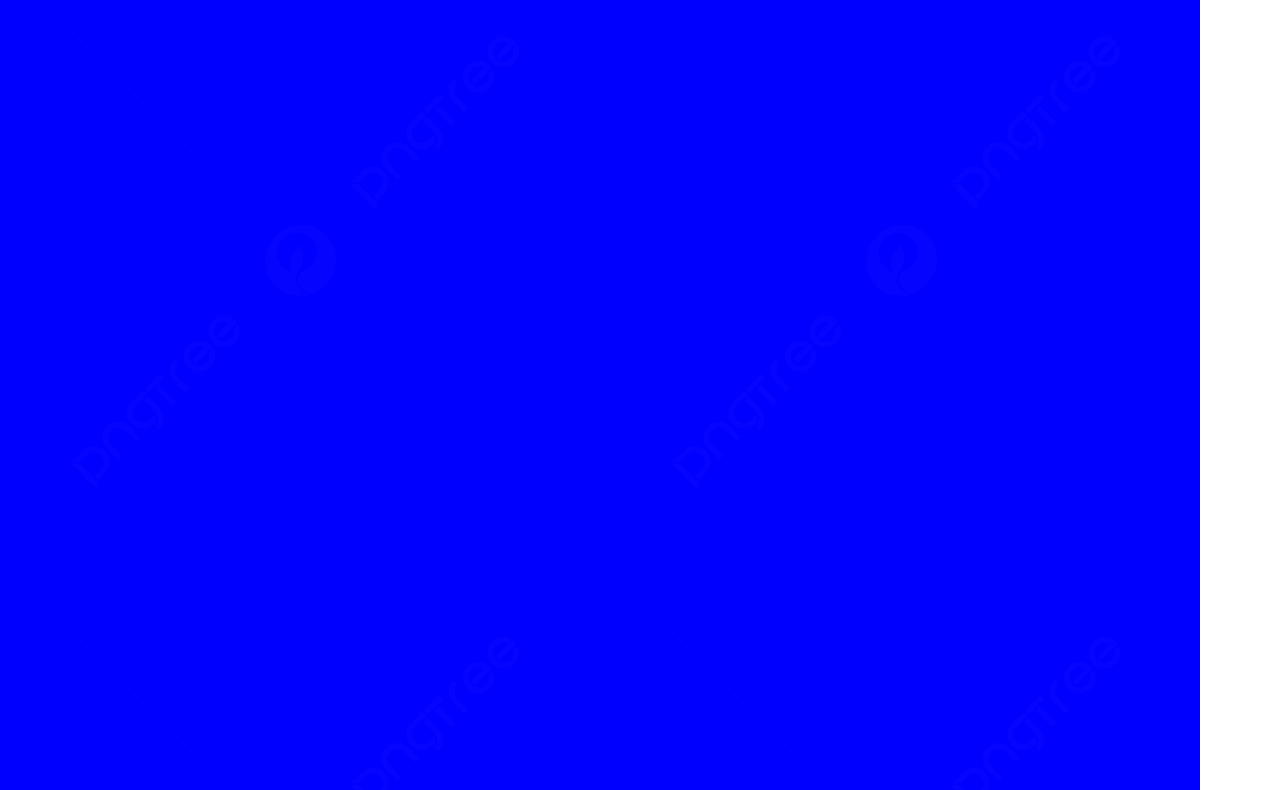
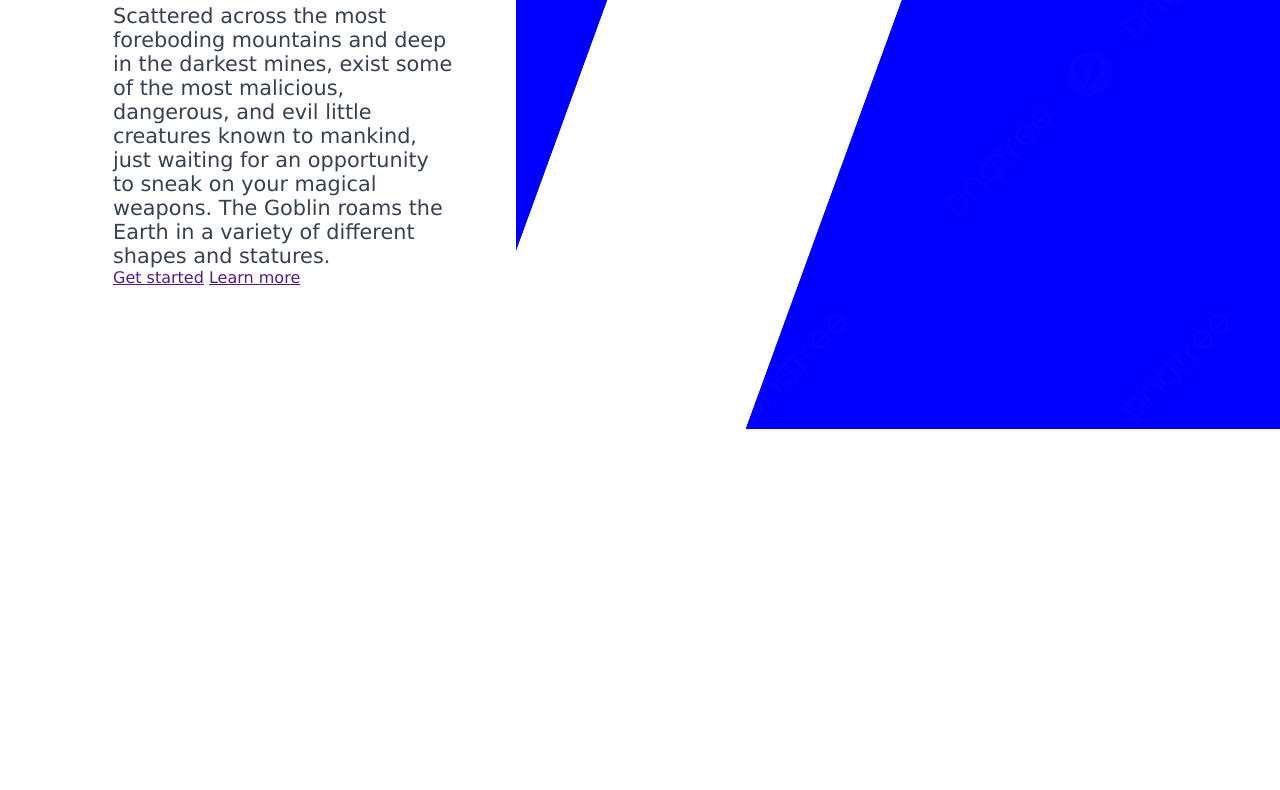
Before and after one commit to lucasccgomes/landing-page, a plain HTML site: page index.html in a window 1280 px wide. Shown: the part 185-975 px from the top of the page. After the commit the page ends 800 px from the top, so only its background shows below. Drawn offline with Linux system fonts and the light colour scheme.

Commit message:
Update CSS
Tentando estilizar com formas

```diff
--- a/index.html
+++ b/index.html
@@ -59,18 +59,21 @@
     <main>
         <section id="home">
             <div class="home">
+                <div class="content">
+                    <div id="content-diagonal"></div>
                     <div class="content-text">
-                    <h2>Real can imagine you everything</h2>
+
+                        <h1>Real can imagine <br> you everything</h1>
                         <p>
-                        Lorem ipsum dolor sit amet consectetur adipisicing
-                        elit. Quaerat quas, ut ea aliquid at blanditiis ad
-                        aperiam architecto velit, dolore mollitia unde
-                        atque minus veniam?
+                            Scattered across the most foreboding mountains and deep in the darkest mines, exist some of the most malicious, dangerous, and evil little creatures known to mankind, just waiting for an opportunity to sneak on your magical weapons. The Goblin roams the Earth in a variety of different shapes and statures.
                         </p>
                         <div class="content-button">
                             <a href="">Get started</a>
                             <a href="">Learn more</a>
                         </div>
+                    </div>
+
+
                 </div>
                 <div class="content-image">
                     <img src="components/img/pngtree-blue-pure-color-simple-background-picture-image_1323911.jpg" alt="">
--- a/styles/style.css
+++ b/styles/style.css
@@ -9,6 +9,7 @@
     --cor2: #0D9488;
     --cor3: #0F766E;
     --cor4: #04181D;
+    --cor5: #374151;
 }
 
 
@@ -19,6 +20,7 @@ header {
     display: block;
     position: fixed;
     width: 100%;
+    z-index: 1;
 }
 
 .logo h1 {
@@ -89,5 +91,77 @@ header {
 /* End Menu */
 
 main {
-    padding-top: 60px;
+    padding-top: 68px;
 }
+
+/* Start Home */
+.home {
+    display: flex;
+    max-height: 600px;
+}
+
+.content {
+
+}
+
+.content-text {
+    display: flex;
+    float: left;
+    max-width: 512px;
+    max-height: 328px;
+    margin-top: -500px;
+    margin-left: 113px;
+    margin-right: 60px;
+    justify-content: center;
+    align-content: stretch;
+    align-items: flex-start;
+    flex-wrap: nowrap;
+    flex-direction: column;
+
+}
+
+.content-text h1 {
+    font-size: 2em;
+
+
+}
+
+.content-text p {
+    margin-top: 20px;
+    font-size: 1.3em;
+    color: var(--cor5);
+
+}
+
+.content-image {
+    max-width: 764px;
+    max-height: 600px;
+    z-index: -2;
+}
+
+.content-image img {
+    width: 100%;
+
+}
+
+#content-diagonal {
+    position: relative;
+    left: 550px;
+    margin-top: 0px;
+    margin-bottom: 0px;
+    width: 0%;
+    height: 100%;
+    background: rgb(255, 255, 255);
+    -webkit-transform: skew(-20deg);
+    -ms-transform: skew(-20deg);
+    transform: skew(-20deg);
+    border-left: 20px transparent;
+    border-right: 274px;
+    border-top: 0px;
+    border-bottom: 0px;
+    border-style: solid;
+    border-color: white;
+    display: flex;
+    z-index: -1;
+
+}
```
Lines whose indentation alone changed are shown as unchanged.
